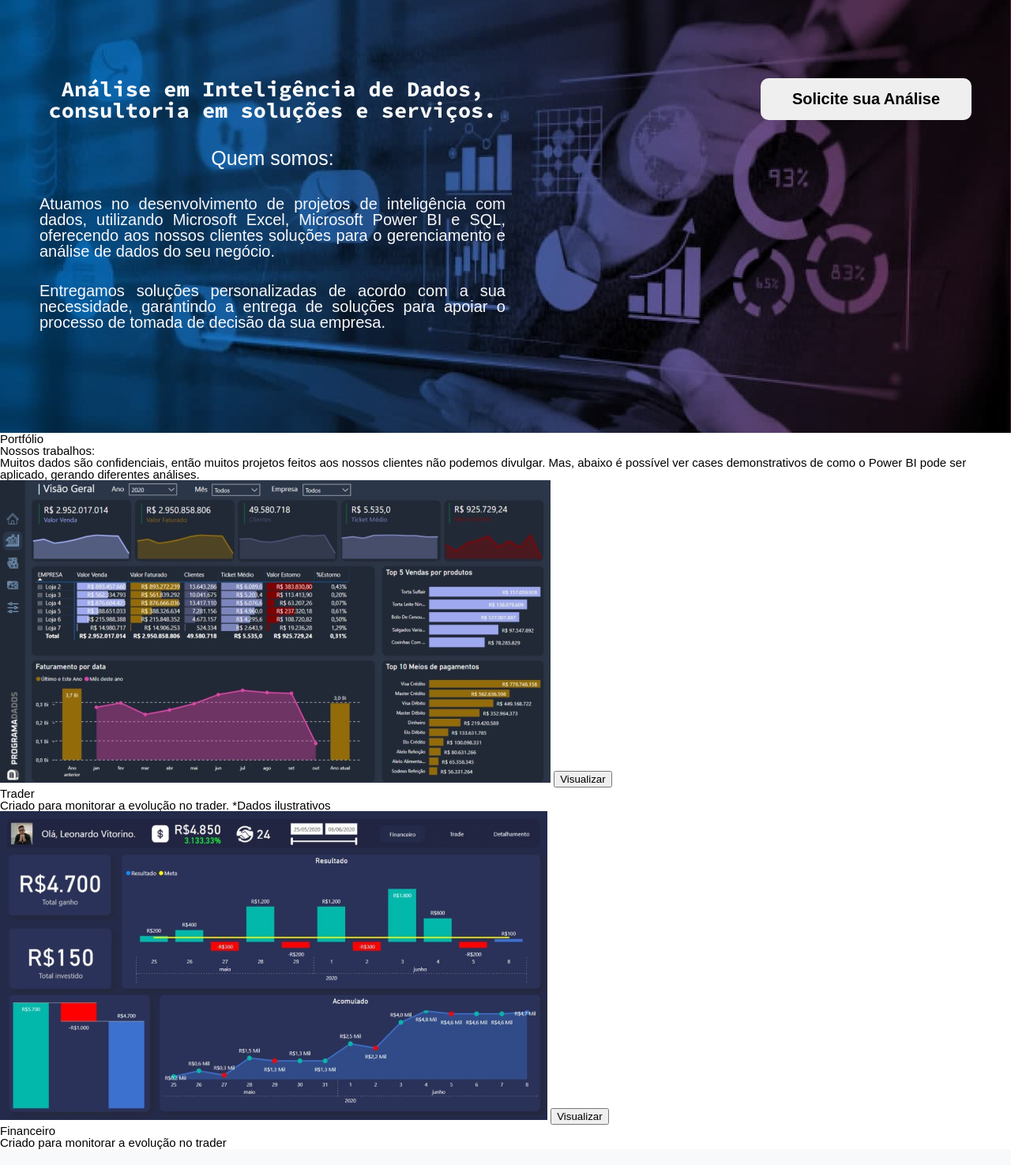
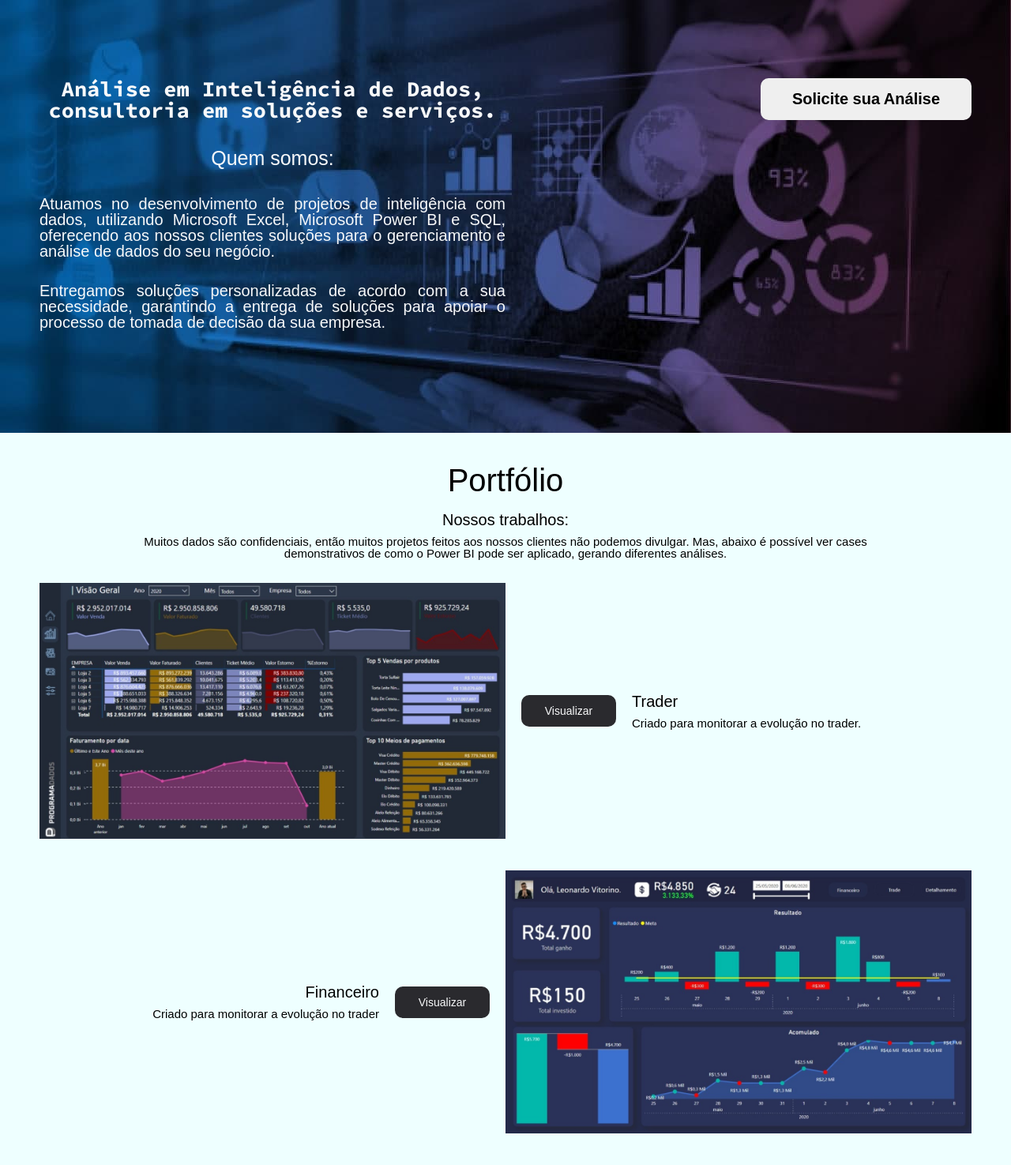
Before and after one commit to ceciliaoliveira-s/ConsultoriaCA, a PHP site: page / in a window 1280 px wide. Shown: the part 93-1568 px from the top of the page at 79% size. Run offline with PHP 8.4, Linux system fonts and the light colour scheme; some web fonts are replaced.

Commit message:
Adds style in the portfolio

```diff
--- a/css/style.css
+++ b/css/style.css
@@ -3,6 +3,25 @@
     --color-black: #000;
     --color-blue: #EEFFFF;
     --color-line: #DEDEDE;
+}
+
+.title {
+  font-size: 4rem;
+  margin-bottom: 2rem;
+}
+
+.subtitle {
+  font-size: 2rem;
+}
+
+.button {
+  background-color: #2a2a2e;
+  color: var(--color-white);
+  border: none;
+  height: 4rem;
+  width: 12rem;
+  font-size: 1.4rem;
+  border-radius: 10px;
 }
 
 html {
@@ -99,3 +118,53 @@ header nav ul li a:hover {
     font-weight: bold;
     font-family: 'Basic', sans-serif;
 }
+
+.portfolio {
+  display: flex;
+  flex-direction: column;
+  align-items: center;
+  padding: 4rem 5rem 0 5rem;
+  background-color: var(--color-blue);
+}
+
+.portfolio .intro {
+  text-align: center;
+  margin-bottom: 3rem;
+  width: 80%;
+}
+
+.portfolio .intro h3 {
+  font-size: 2rem;
+  margin-bottom: 1rem;
+}
+
+.portfolio .dashboard {
+  display: flex;
+  align-items: center;
+  margin-bottom: 4rem;
+  width: 100%;
+}
+
+.portfolio .dashboard:nth-child(even) {
+  flex-direction: row-reverse;
+}
+
+.portfolio .dashboard img {
+  width: 50%;
+}
+
+.portfolio .dashboard:nth-child(even) div {
+  text-align: right;
+}
+
+.portfolio .dashboard div {
+  text-align: left;
+}
+
+.portfolio .dashboard .subtitle {
+  margin-bottom: 1rem;
+}
+
+.portfolio .button {
+  margin: 0 2rem;
+}
--- a/index.html
+++ b/index.html
@@ -56,28 +56,27 @@
     </section>
 
     <section class="portfolio">
-        <h2>Portfólio</h2>
-        <div>
+        <h2 class="title">Portfólio</h2>
+        <div class="intro">
             <h3>Nossos trabalhos:</h3>
 
             <p> Muitos dados são confidenciais, então muitos projetos feitos aos nossos clientes não podemos divulgar.
                 Mas, abaixo é possível ver cases demonstrativos de como o Power BI pode ser aplicado, gerando diferentes
                 análises.</p>
         </div>
-        <div>
+        <div class="dashboard">
             <img src="img/Trader.png" alt="Dashboard">
-            <button> Visualizar</button>
+            <button class="button"> Visualizar</button>
             <div>
-                <h4>Trader</h4>
-                <p>Criado para monitorar a evolução no trader.
-                    *Dados ilustrativos</p>
+                <h4 class="subtitle">Trader</h4>
+                <p>Criado para monitorar a evolução no trader.</p>
             </div>
         </div>
-        <div>
+        <div class="dashboard">
             <img src="img/Financeiro.png" alt="Dashboard">
-            <button> Visualizar</button>
+            <button class="button"> Visualizar</button>
             <div>
-                <h4>Financeiro</h4>
+                <h4 class="subtitle">Financeiro</h4>
                 <p>Criado para monitorar a evolução no trader</p>
             </div>
         </div>
```
